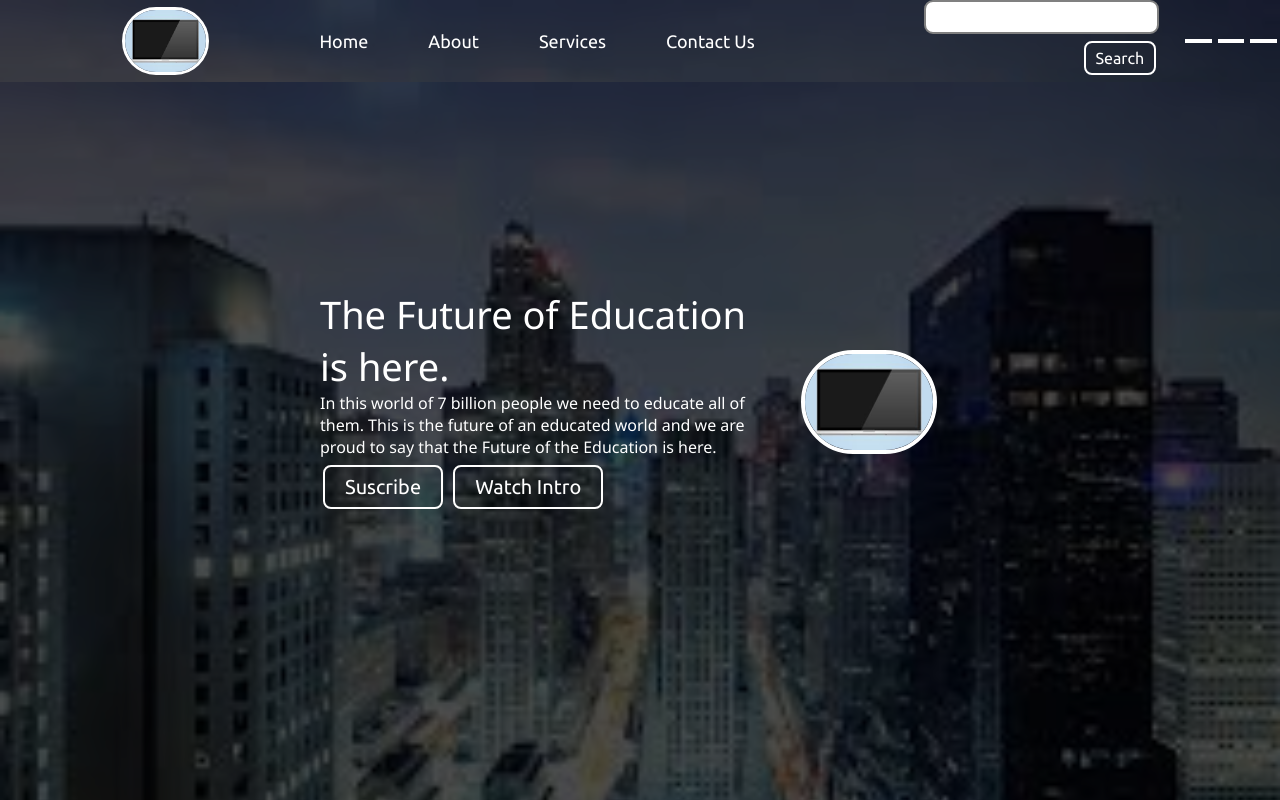
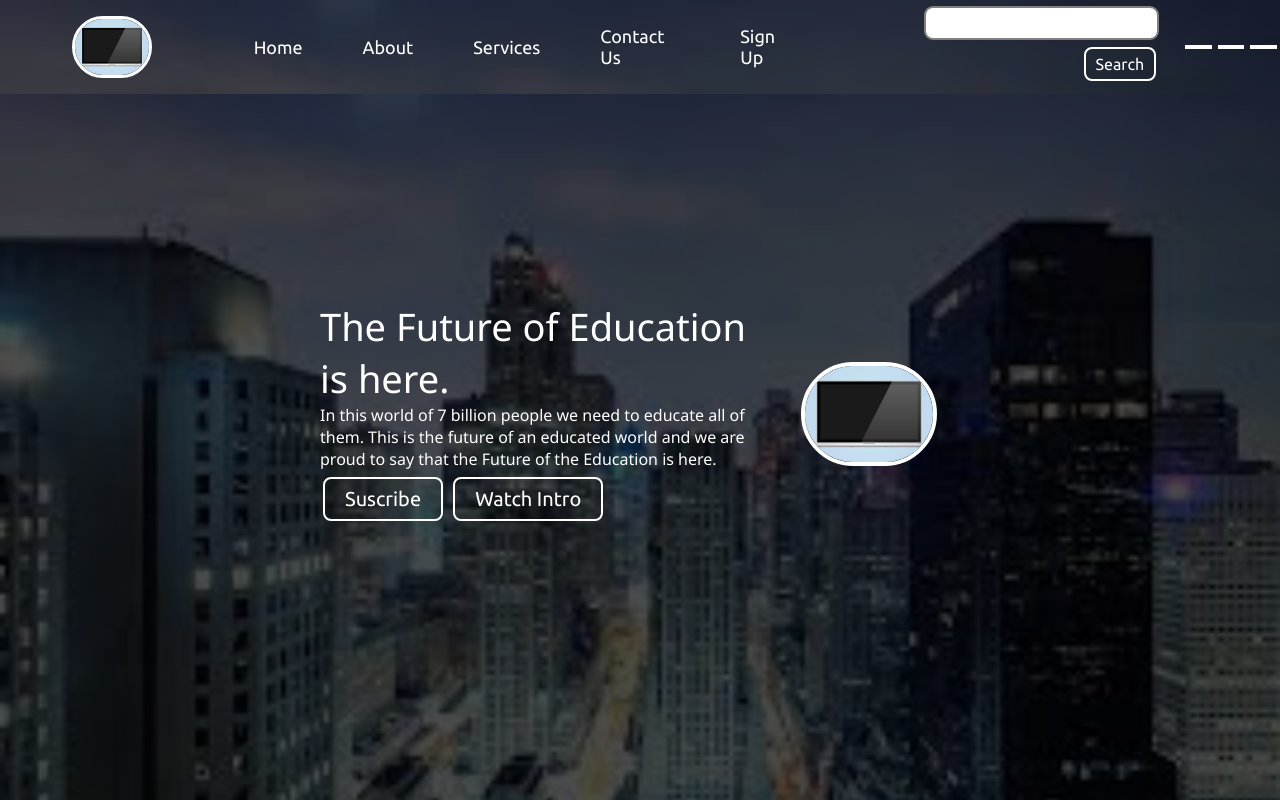
Before and after one commit to Himank26/Education-Awiderconcept.github.io, a plain HTML site: page index.html in a window 1280 px wide. Shown: the top 800 px of the page. Drawn offline with Linux system fonts and the light colour scheme.

Commit message:
index.html

```diff
--- a/index.html
+++ b/index.html
@@ -15,6 +15,8 @@
 <li><a href="#about">About</a></li>
 <li><a href="#services">Services</a></li>
 <li><a href="#contact">Contact Us</a></li>
+<li><a href="#Signup">Sign Up</a></li>
+
 </ul>
 <div class="rightNav v-class-resp">
 <input type="text" name="search" id="search">
```
